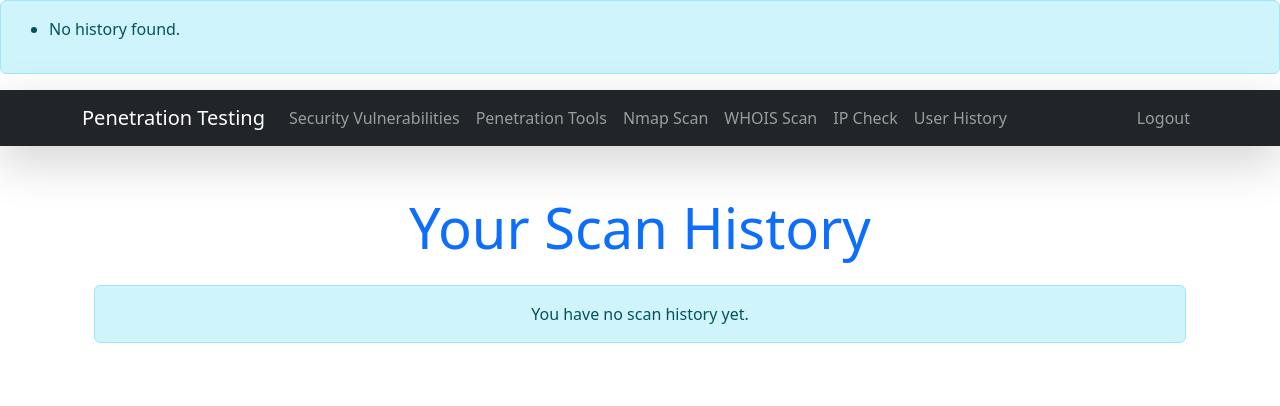
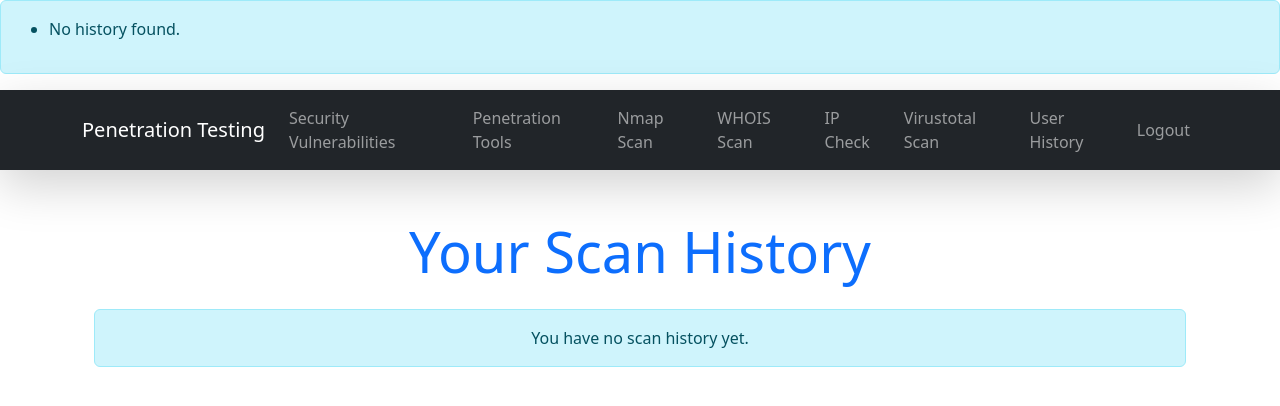
Before and after one commit to g0dfathera/TBC-Final-Project, a Flask app: page /history in a window 1280 px wide. Shown: the top 406 px of the page. Run offline with Flask 3, Linux system fonts and the light colour scheme; a user stored in the database is signed in; parts of the project's set-up code (start-up, migrations or seed data) failed here and were passed over.

Commit message:
Update navbar.html

```diff
--- a/templates/navbar.html
+++ b/templates/navbar.html
@@ -57,6 +57,14 @@
                         >IP Check</a
                     >
                 </li>
+                <li class="nav-item">
+                    <a
+                        class="nav-link"
+                        href="/virustotal/url"
+                        style="transition: color 0.3s"
+                        >Virustotal Scan</a
+                    >
+                </li>
                 <!-- Add User History button here -->
                 <li class="nav-item">
                     <a
```
